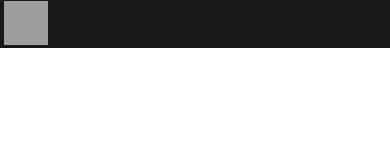
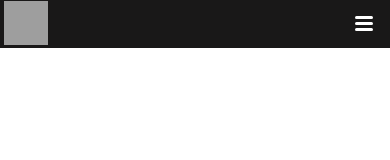
Before and after one commit to Viggochang/BTQ-FE-Assignment, a React (Create React App) app: page / in a window 390 px wide. Shown: the top 160 px of the page. Built offline with nearby package versions, Linux system fonts and the light colour scheme; grey boxes are pictures that could not be loaded.

Commit message:
Edit navIcon for mobile header

```diff
--- a/src/components/header/mobileHeader/navigation/NavIcon.js
+++ b/src/components/header/mobileHeader/navigation/NavIcon.js
@@ -1,5 +1,11 @@
 import React from "react";
 
 export default function NavIcon() {
-  return <div></div>;
+  return (
+    <div className="flex w-[18px] h-[18px] mt-[16px] mr-[17px] flex-col">
+      <div className="w-full h-[3px] bg-white mb-[3px] rounded-[3px]" />
+      <div className="w-full h-[3px] bg-white mb-[3px] rounded-[3px]" />
+      <div className="w-full h-[3px] bg-white mb-[3px] rounded-[3px]" />
+    </div>
+  );
 }
```
